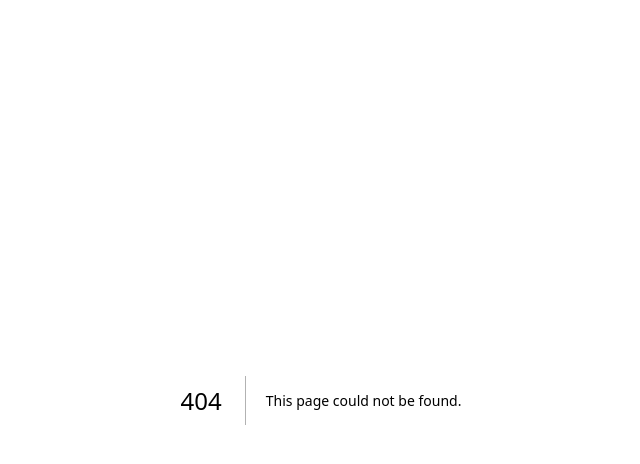
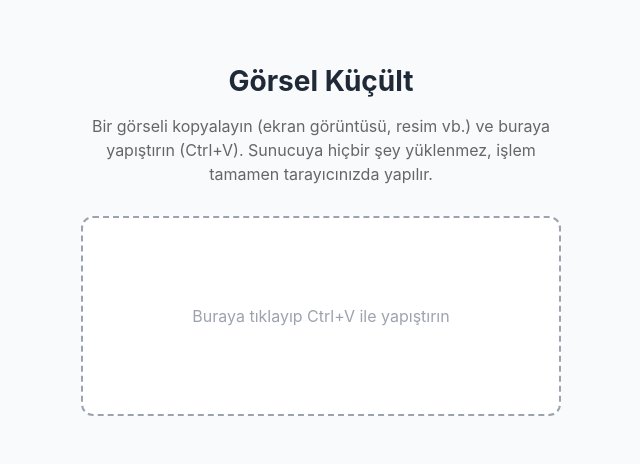
Before and after one commit to NuraydinArikan/lesstoken-landing, a Next.js app: page /image in a window 1280 px wide. Before the commit this address had no page. Shown: the top 464 px of the page, without its empty margins (319-959 px from the left). Built offline with nearby package versions, Linux system fonts and the light colour scheme.

Commit message:
feat: add paste-to-resize image page (preview only, no clipboard write yet)

```diff
--- /dev/null
+++ b/pages/image.jsx
@@ -0,0 +1,131 @@
+// pages/image.jsx
+import React, { useEffect, useRef, useState } from 'react';
+import Head from 'next/head';
+import { computeTargetDimensions } from '../lib/imageResize';
+
+const MAX_WIDTH = 1024;
+const MAX_HEIGHT = 768;
+
+export default function ImageResizePage() {
+  const [status, setStatus] = useState('idle'); // idle | processing | done | no-image
+  const [previewUrl, setPreviewUrl] = useState(null);
+  const [original, setOriginal] = useState(null); // { width, height, bytes }
+  const [resized, setResized] = useState(null); // { width, height, bytes }
+  const blobRef = useRef(null);
+
+  useEffect(() => {
+    const handlePaste = (event) => {
+      const items = event.clipboardData?.items;
+      if (!items) return;
+
+      const imageItem = Array.from(items).find((item) => item.type.startsWith('image/'));
+      if (!imageItem) {
+        setStatus('no-image');
+        return;
+      }
+
+      setStatus('processing');
+      setPreviewUrl(null);
+      blobRef.current = null;
+
+      const sourceBlob = imageItem.getAsFile();
+
+      createImageBitmap(sourceBlob).then((bitmap) => {
+        const { width, height } = computeTargetDimensions(bitmap.width, bitmap.height, MAX_WIDTH, MAX_HEIGHT);
+
+        const canvas = document.createElement('canvas');
+        canvas.width = width;
+        canvas.height = height;
+        canvas.getContext('2d').drawImage(bitmap, 0, 0, width, height);
+
+        canvas.toBlob((resizedBlob) => {
+          blobRef.current = resizedBlob;
+          setOriginal({ width: bitmap.width, height: bitmap.height, bytes: sourceBlob.size });
+          setResized({ width, height, bytes: resizedBlob.size });
+          setPreviewUrl(URL.createObjectURL(resizedBlob));
+          setStatus('done');
+        }, 'image/png');
+      });
+    };
+
+    document.addEventListener('paste', handlePaste);
+    return () => document.removeEventListener('paste', handlePaste);
+  }, []);
+
+  const pixelReduction = original && resized
+    ? Math.round((1 - (resized.width * resized.height) / (original.width * original.height)) * 100)
+    : null;
+
+  return (
+    <>
+      <Head>
+        <title>Görsel Küçült - Less Token</title>
+      </Head>
+      <div style={{ minHeight: '100vh', background: '#f9fafb', display: 'flex', flexDirection: 'column', alignItems: 'center', padding: '60px 20px' }}>
+        <h1 style={{ fontSize: '28px', fontWeight: 'bold', color: '#1f2937', marginBottom: '12px' }}>
+          Görsel Küçült
+        </h1>
+        <p style={{ color: '#666', marginBottom: '30px', textAlign: 'center', maxWidth: '480px' }}>
+          Bir görseli kopyalayın (ekran görüntüsü, resim vb.) ve buraya yapıştırın (Ctrl+V).
+          Sunucuya hiçbir şey yüklenmez, işlem tamamen tarayıcınızda yapılır.
+        </p>
+
+        <div
+          tabIndex={0}
+          style={{
+            width: '100%',
+            maxWidth: '480px',
+            minHeight: '200px',
+            border: '2px dashed #9ca3af',
+            borderRadius: '12px',
+            display: 'flex',
+            alignItems: 'center',
+            justifyContent: 'center',
+            background: 'white',
+            padding: '20px',
+            textAlign: 'center',
+          }}
+        >
+          {status === 'idle' && <p style={{ color: '#9ca3af' }}>Buraya tıklayıp Ctrl+V ile yapıştırın</p>}
+          {status === 'no-image' && (
+            <p style={{ color: '#991b1b' }}>Panoda görsel bulunamadı. Bir görsel kopyalayıp tekrar deneyin.</p>
+          )}
+          {status === 'processing' && <p style={{ color: '#9ca3af' }}>İşleniyor...</p>}
+          {status === 'done' && previewUrl && (
+            <img src={previewUrl} alt="Küçültülmüş görsel önizleme" style={{ maxWidth: '100%', maxHeight: '300px', borderRadius: '8px' }} />
+          )}
+        </div>
+
+        {status === 'done' && original && resized && (
+          <div style={{
+            marginTop: '20px',
+            background: 'linear-gradient(135deg, #d1fae5 0%, #a7f3d0 100%)',
+            borderRadius: '12px',
+            padding: '20px',
+            border: '1px solid #6ee7b7',
+            width: '100%',
+            maxWidth: '480px',
+          }}>
+            <div style={{ display: 'grid', gridTemplateColumns: '1fr 1fr', gap: '12px' }}>
+              <div>
+                <p style={{ fontSize: '12px', color: '#047857', fontWeight: '600' }}>Boyut</p>
+                <p style={{ fontSize: '16px', fontWeight: 'bold', color: '#059669', margin: '4px 0 0 0' }}>
+                  {original.width}×{original.height} → {resized.width}×{resized.height}
+                </p>
+              </div>
+              <div>
+                <p style={{ fontSize: '12px', color: '#047857', fontWeight: '600' }}>Piksel Azaltma</p>
+                <p style={{ fontSize: '24px', fontWeight: 'bold', color: '#059669', margin: '4px 0 0 0' }}>
+                  %{pixelReduction}
+                </p>
+              </div>
+            </div>
+            <p style={{ fontSize: '12px', color: '#047857', marginTop: '12px' }}>
+              Dosya boyutu: {Math.round(original.bytes / 1024)} KB → {Math.round(resized.bytes / 1024)} KB
+            </p>
+          </div>
+        )}
+      </div>
+    </>
+  );
+}
```
